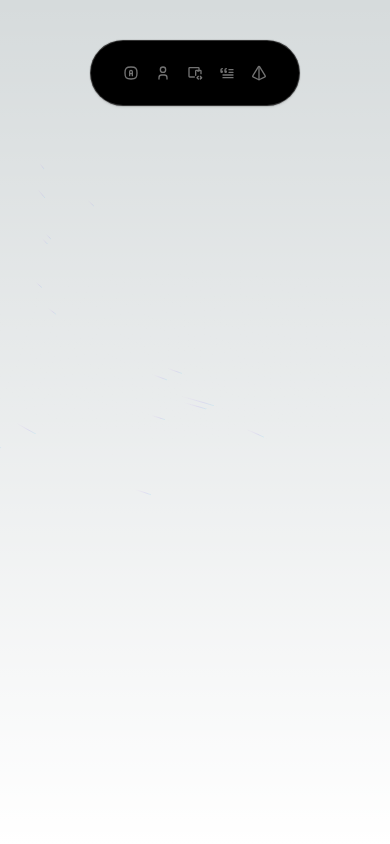
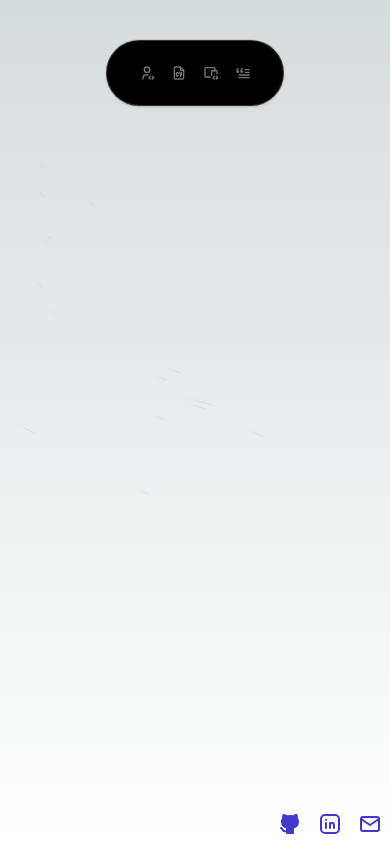
Before and after one commit to botazitihssane/botazitihssane, a Next.js app: page / in a window 390 px wide. Built offline with nearby package versions, Linux system fonts and the light colour scheme.

Commit message:
responsive sidebar and navbar

```diff
--- a/src/app/page.tsx
+++ b/src/app/page.tsx
@@ -1,5 +1,3 @@
-import Image from "next/image";
-import {BackgroundBeams} from "@/components/ui/background-beams";
 import Layout from "@/layout/layout";
 import {AppProps} from "next/app";
 
--- a/src/components/ui/navbar/navbar.tsx
+++ b/src/components/ui/navbar/navbar.tsx
@@ -2,13 +2,8 @@
 import React from "react";
 import {FloatingNav} from "./floating-navbar";
 import {
-    TbUser,
-    TbSquareRoundedLetterA,
-    TbPyramid,
     TbDevicesCode,
-    TbCode,
-    TbCertificate,
-    TbBlockquote
+    TbBlockquote, TbFileCv, TbUserCode
 } from "react-icons/tb";
 
 export function FloatingNavbar() {
@@ -16,30 +11,24 @@ export function FloatingNavbar() {
         {
             name: "About",
             link: "/",
-            icon: <TbSquareRoundedLetterA className="h-4 w-4 text-neutral-500 dark:text-white"/>,
+            icon: <TbUserCode  className="h-4 w-4 text-neutral-500 dark:text-white"/>,
         },
         {
             name: "Resume",
             link: "/",
-            icon: <TbUser className="h-4 w-4 text-neutral-500 dark:text-white"/>,
+            icon: <TbFileCv className="h-4 w-4 text-neutral-500 dark:text-white"/>,
         },
         {
             name: "Projects",
-            link: "/about",
+            link: "/",
             icon: <TbDevicesCode className="h-4 w-4 text-neutral-500 dark:text-white"/>,
         },
         {
             name: "Testimonial",
-            link: "/about",
+            link: "/",
             icon: <TbBlockquote className="h-4 w-4 text-neutral-500 dark:text-white"/>,
         },
-        {
-            name: "Contact",
-            link: "/contact",
-            icon: (
-                <TbPyramid className="h-4 w-4 text-neutral-500 dark:text-white"/>
-            ),
-        },
+
     ];
     return (
         <div className="relative  w-full">
--- /dev/null
+++ b/src/components/ui/sidebar/side-links.tsx
@@ -0,0 +1,44 @@
+"use client";
+import React from "react";
+import {
+    TbBrandGithubFilled, TbBrandLinkedin, TbMail
+} from "react-icons/tb";
+import {SideBar} from "@/components/ui/sidebar/sidebar";
+
+export function SideBarLinks() {
+    const sideItems = [
+        {
+            link: "https://github.com/botazitihssane",
+            icon: <TbBrandGithubFilled className="h-6 w-6 text-indigo-700 dark:text-white"/>,
+        },
+        {
+            link: "https://www.linkedin.com/in/ihssanebotazit/",
+            icon: <TbBrandLinkedin className="h-6 w-6 text-indigo-700 dark:text-white"/>,
+        },
+    ];
+    return (
+        <>
+            <div
+                className="fixed  w-1/2 lg:w-28 right-0 bottom-0 lg:bottom-24 flex flex-row lg:flex-col justify-end lg:items-center lg:h-5/6">
+                <SideBar sideItems={sideItems}/>
+            </div>
+            <div className="fixed w-28 hidden right-0 bottom-0 lg:flex flex-col justify-end items-center h-1/6">
+                <div className="bg-indigo-700 h-20 w-px"/>
+            </div>
+            <div className="fixed hidden lg:w-28  w-1/2  left-0 bottom-0 lg:bottom-64 lg:flex  lg:flex-col lg:justify-end lg:items-center lg:h-5/6">
+                <a href="mailto:botazitihssane@outlook.com"
+                   className="text-indigo-700 dark:text-white flex flex-col items-center">
+                    <span
+                        className="whitespace-nowrap lg:transform lg:-rotate-90 font-normal antialiased">botazitihssane@outlook.com</span>
+                </a>
+            </div>
+
+            <div className="fixed w-28 hidden left-0 bottom-0 lg:flex flex-col justify-end items-center h-1/6">
+                <div className="bg-indigo-700 h-44 w-px"/>
+            </div>
+
+        </>
+
+    )
+        ;
+}
--- /dev/null
+++ b/src/components/ui/sidebar/sidebar.tsx
@@ -0,0 +1,41 @@
+"use client";
+import React from "react";
+import {cn} from "@/utils/cn";
+import Link from "next/link";
+import {TbMail} from "react-icons/tb";
+
+export const SideBar = ({
+                            sideItems,
+                            className,
+                        }: {
+    sideItems: {
+        link: string;
+        icon?: JSX.Element;
+    }[];
+    className?: string;
+}) => {
+
+
+    return (
+        <div className={`flex ${className || ""} lg:flex-col`}>
+            {sideItems.map((navItem: any, idx: number) => (
+                <Link
+                    key={`link=${idx}`}
+                    href={navItem.link}
+                    className={cn(
+                        "relative lg:items-center lg:justify-center items-end justify-items-end hover:text-neutral-300 space-x-1 text-neutral-100 p-2"
+                    )}
+                >
+                    <span className="block sm:block">{navItem.icon}</span>
+                </Link>
+            ))}
+            {/* Render mail icon within the same flex container */}
+            <a href="mailto:botazitihssane@outlook.com"
+               className="lg:hidden text-indigo-700 dark:text-white flex flex-col items-center p-2">
+                <TbMail className="h-6 w-6 text-indigo-700 dark:text-white"/>
+            </a>
+        </div>
+
+    )
+        ;
+};
--- a/src/layout/layout.tsx
+++ b/src/layout/layout.tsx
@@ -1,6 +1,7 @@
 import React, {PropsWithChildren} from "react";
 import {FloatingNavbar} from "@/components/ui/navbar/navbar";
 import {BackgroundBeams} from "@/components/ui/background-beams";
+import {SideBarLinks} from "@/components/ui/sidebar/side-links";
 
 const Layout = ({children}: PropsWithChildren) => {
     return (
@@ -8,6 +9,7 @@ const Layout = ({children}: PropsWithChildren) => {
             <BackgroundBeams/>
             <FloatingNavbar/>
             {children}
+            <SideBarLinks/>
         </div>
     );
 };
```
